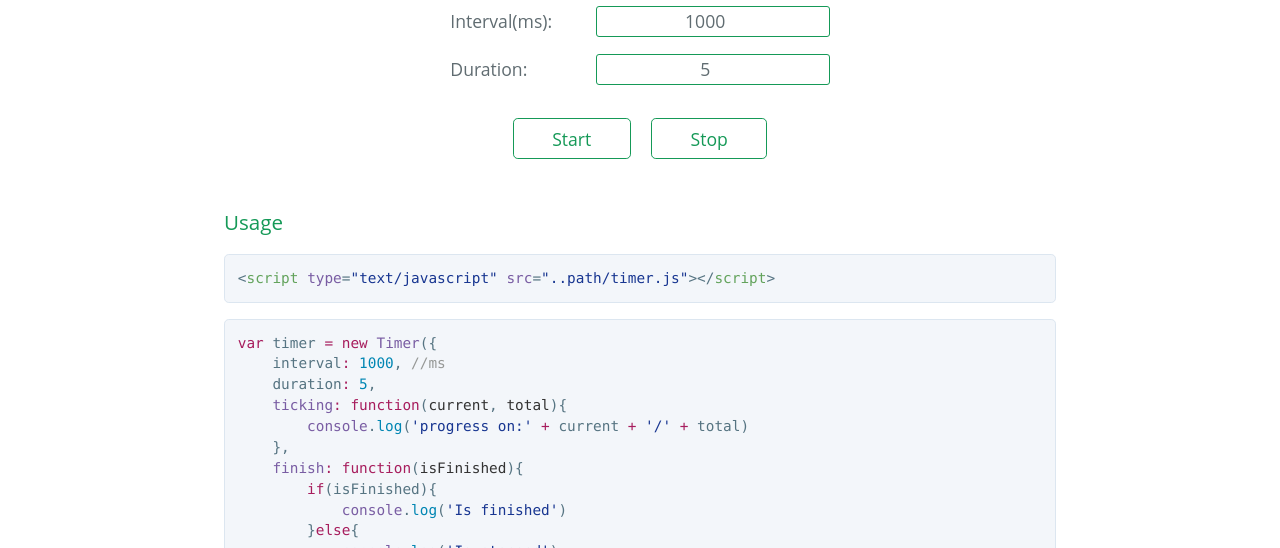
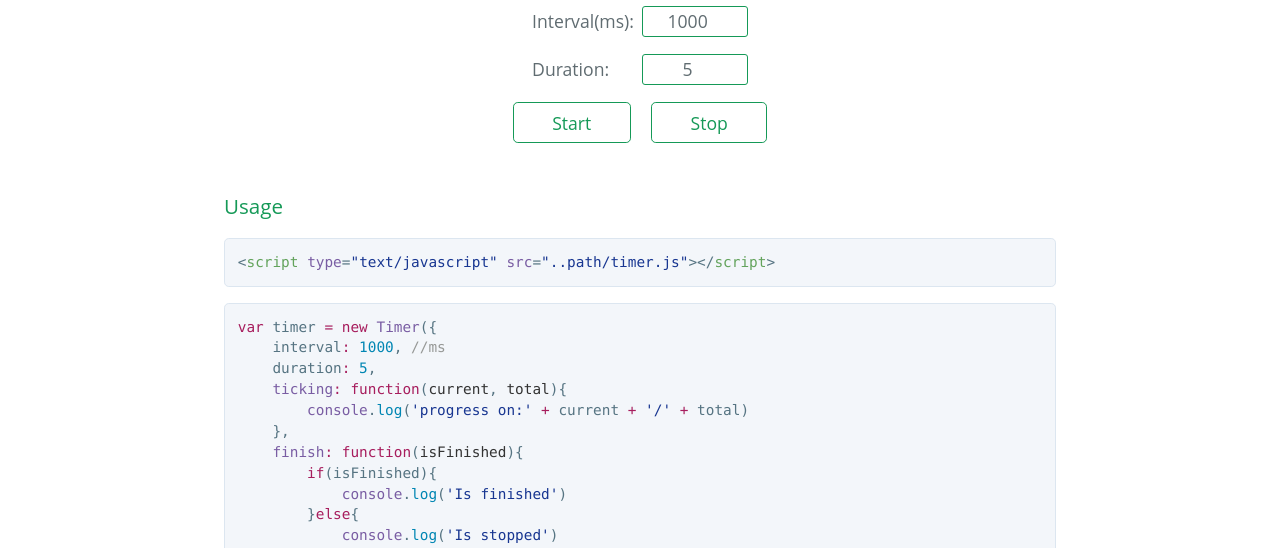
Before and after one commit to javoski/timer.js, a plain HTML site: page index.html in a window 1280 px wide. Shown: the part 552-1100 px from the top of the page. Drawn offline with Linux system fonts and the light colour scheme.

Commit message:
add demo

```diff
--- a/index.html
+++ b/index.html
@@ -18,7 +18,7 @@
       .demo-wrap .button {
         cursor: pointer;
         display: inline-block;
-        margin: 1rem .5rem;
+        margin: 0 .5rem 1rem .5rem;
         color: #159957;
         border-color: #159957;
         border-style: solid;
@@ -39,15 +39,17 @@
         outline: none;
         line-height: 1.5;
         border-radius: 3px;
+        -webkit-appearance: none;
       }
       .input-control label {
         display: inline-block;
-        width: 8em;
+        width: 6em;
         text-align: left;
       }
       .input-control input {
         border: 1px solid #159957;
         text-align: center;
+        width: 6em;
       }
     </style>
   </head>
```
